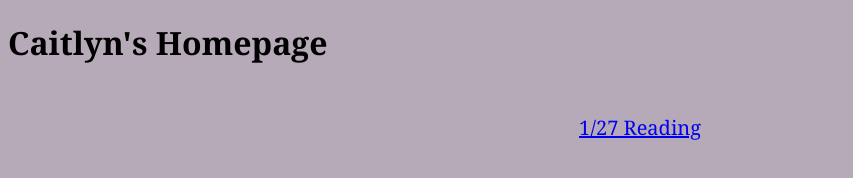
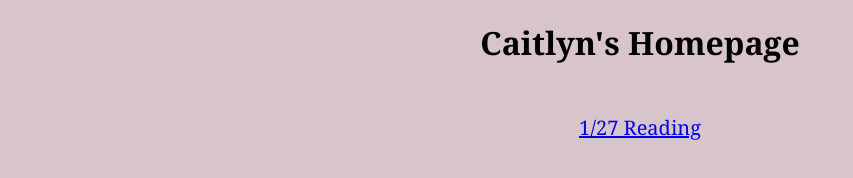
Before and after one commit to cbwiley4/homepage, a plain HTML site: page index.html in a window 1280 px wide. Shown: the whole page, without its empty margins (0-853 px from the left). Drawn offline with Linux system fonts and the light colour scheme.

Commit message:
Update stylehomepage.css
centered

```diff
--- a/stylehomepage.css
+++ b/stylehomepage.css
@@ -5,4 +5,5 @@ font-size:20px;
 margin:50px
 }
 h1, h2, h3, h4, h5, h6{font-family: Cambria, Cochin, Georgia, Times, 'Times New Roman', serif;}
-html{background-color: rgb(183, 170, 184);}
+h1, h2, h3, h4, h5, h6{text-align:center}
+html{background-color: rgb(216, 197, 204);}
```
